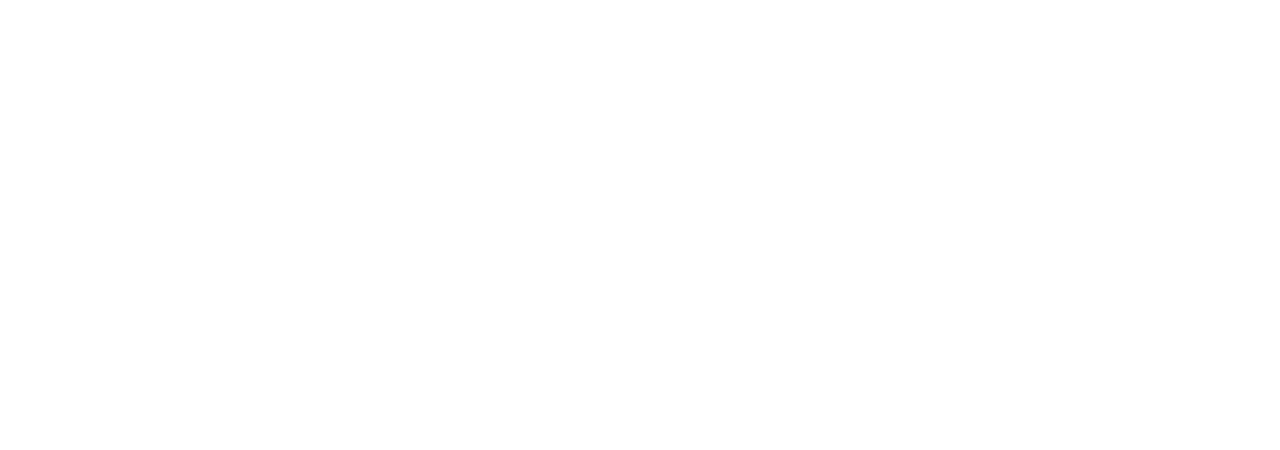
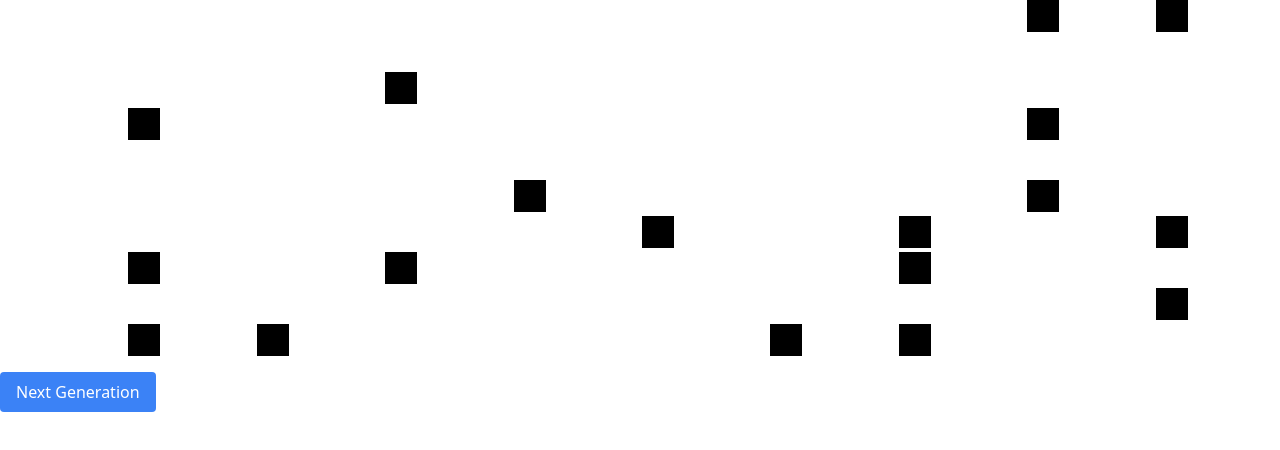
Before and after one commit to pvwnthem/gomathx, a React (Vite) app in the folder client/: page /tools/game-of-life in a window 1280 px wide. Before the commit this address had no page. Shown: the top 450 px of the page. Built offline with nearby package versions, Linux system fonts and the light colour scheme.

Commit message:
start conways game of life

```diff
--- /dev/null
+++ b/client/src/components/tools/GameOfLife.tsx
@@ -0,0 +1,65 @@
+
+import React, { useEffect, useState } from 'react';
+import axios from 'axios';
+
+const GameOfLife = () => {
+  const [grid, setGrid] = useState<number[][]>([]);
+
+ useEffect(() => {
+  // Initialize the grid with the initial state (e.g., all cells are dead).
+  const initialGrid = Array.from({ length: 10 }, () => Array(10).fill(0));
+
+  // Randomly fill in some squares on the initial grid.
+  for (let i = 0; i < 20; i++) {
+    const row = Math.floor(Math.random() * 10);
+    const col = Math.floor(Math.random() * 10);
+    initialGrid[row][col] = 1;
+  }
+
+  setGrid(initialGrid);
+}, []);
+
+  const handleNextGeneration = async () => {
+    try {
+      // Make an API call to get the next generation by passing the current grid
+      const response = await axios.post('http://localhost:8080/tools/game-of-life/next', { grid });
+      setGrid(response.data.grid);
+    } catch (error) {
+      console.error('Error fetching next generation:', error);
+    }
+  };
+
+  // Function to toggle a cell's state when clicked
+  const toggleCell = (rowIndex: number, colIndex: number) => {
+    const updatedGrid = [...grid];
+    updatedGrid[rowIndex][colIndex] = 1 - updatedGrid[rowIndex][colIndex];
+    setGrid(updatedGrid);
+  };
+
+  return (
+    <div>
+      <div className="grid grid-cols-10 gap-1">
+        {/* Render the grid */}
+        {grid.map((row, rowIndex) =>
+          row.map((cell, colIndex) => (
+            <div
+              key={`${rowIndex}-${colIndex}`}
+              className={`w-8 h-8 ${
+                cell === 1 ? 'bg-black' : 'bg-white'
+              }`}
+              onClick={() => toggleCell(rowIndex, colIndex)}
+            ></div>
+          ))
+        )}
+      </div>
+      <button
+        className="mt-4 px-4 py-2 bg-blue-500 text-white rounded"
+        onClick={handleNextGeneration}
+      >
+        Next Generation
+      </button>
+    </div>
+  );
+};
+
+export default GameOfLife;
--- a/client/src/constants/tools.ts
+++ b/client/src/constants/tools.ts
@@ -1,4 +1,10 @@
 import { Tool } from "../types/Tool";
 
 export const tools: Tool[] = [
+    {
+        name: "Conway's Game of Life",
+        description: "A cellular automaton devised by the British mathematician John Horton Conway in 1970.",
+        href: "/tools/game-of-life",
+        image: "https://upload.wikimedia.org/wikipedia/commons/e/e5/Gospers_glider_gun.gif"
+    }
 ]
--- a/client/src/main.tsx
+++ b/client/src/main.tsx
@@ -5,12 +5,14 @@
 import { BrowserRouter as Router, Route, Routes } from 'react-router-dom';
 import App from './App';
 import './index.css';
+import GameOfLife from './components/tools/GameOfLife';
 
 ReactDOM.render(
   <React.StrictMode>
     <Router>
         <Routes>
             <Route path="/" Component={App} />
+            <Route path="/tools/game-of-life" Component={GameOfLife} />
         </Routes>
     </Router>
   </React.StrictMode>,
```
Also changed, not shown: 2 other files (tests, documents, lock files or other folders).
